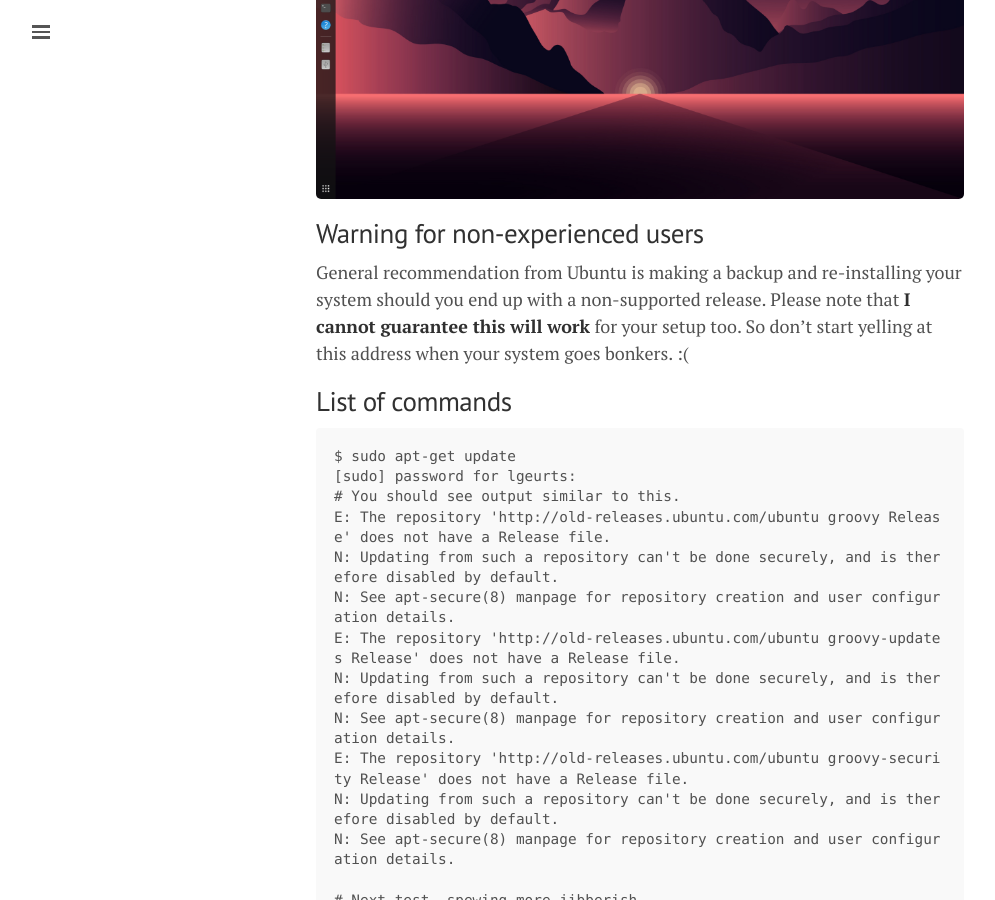
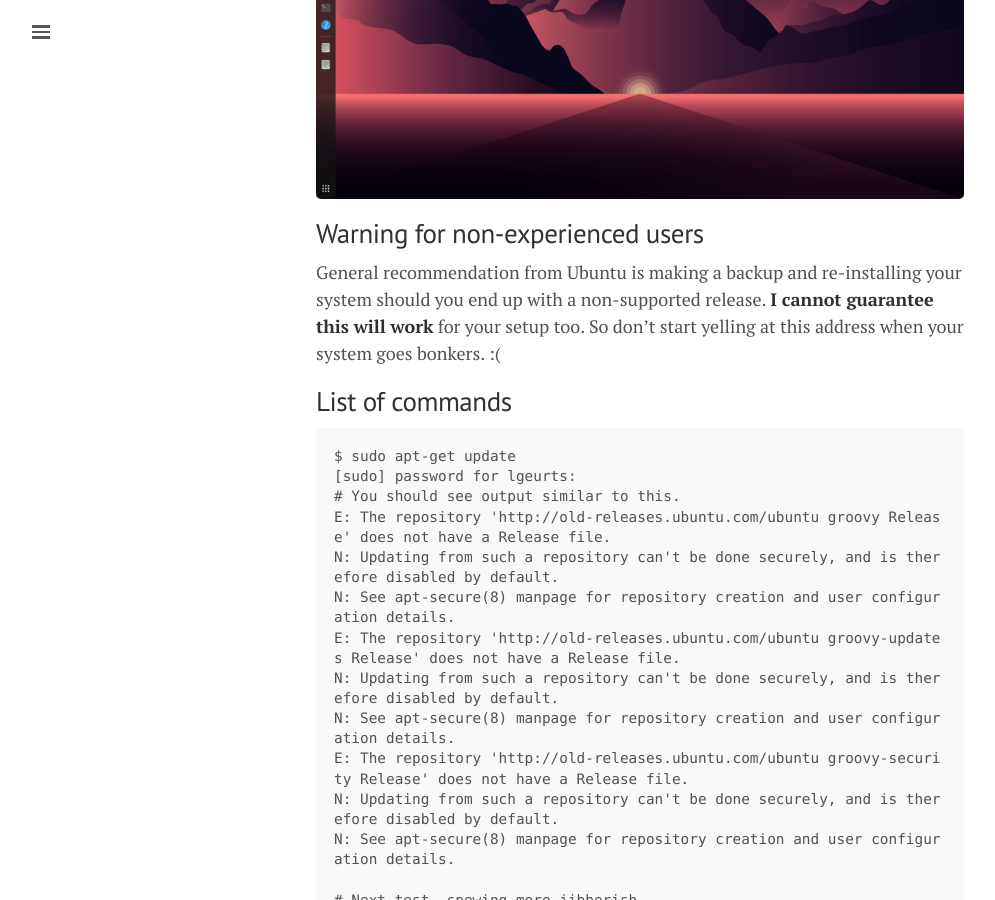
Before and after one commit to lgeurts/lgeurts.github.io, a Jekyll site: the page built from _posts/2022-08-24-ubuntu-upgrade-notes-20.x-to-22.x-for-x1-carbon-gen8.md, in a window 1280 px wide and 900 px high, scrolled down 420 px. Shown: the whole window, without its empty margins (0-995 px from the left). Built offline with Jekyll 4.4.1, drawn with Linux system fonts in a browser that asks for light colours; nearby versions of some CDN libraries; comment, search, counter and statistics services are not loaded.

Commit message:
Update 2022-08-24-ubuntu-upgrade-notes-20.x-to-22.x-for-x1-carbon-gen8.md

````diff
--- a/_posts/2022-08-24-ubuntu-upgrade-notes-20.x-to-22.x-for-x1-carbon-gen8.md
+++ b/_posts/2022-08-24-ubuntu-upgrade-notes-20.x-to-22.x-for-x1-carbon-gen8.md
@@ -11,7 +11,7 @@ tags: [ Linux Tutorials ]
 
 ## Warning for non-experienced users
 General recommendation from Ubuntu is making a backup and re-installing your system should you end up with a non-supported release.
-Please note that **I cannot guarantee this will work** for your setup too. So don't start yelling at this address when your system goes bonkers. :(
+**I cannot guarantee this will work** for your setup too. So don't start yelling at this address when your system goes bonkers. :(
 
 ## List of commands
 ```
````
